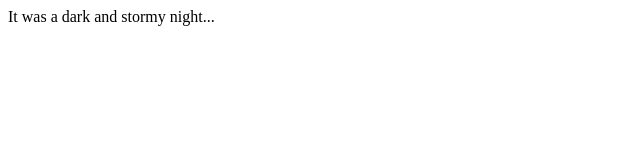
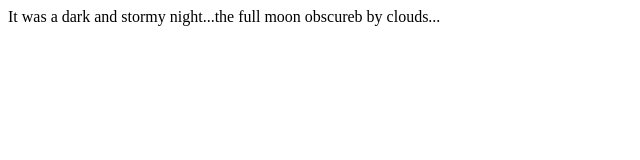
Before and after one commit to ChisimChisim/fireside-story, a plain HTML site: page index.html in a window 1280 px wide. Shown: the whole page, without its empty margins (0-640 px from the left). Drawn offline with Linux system fonts and the light colour scheme.

Commit message:
added second line of story

```diff
--- a/index.html
+++ b/index.html
@@ -1,5 +1,5 @@
 <html>
   <body>
-    <p>It was a dark and stormy night...</p>
+    <p>It was a dark and stormy night...the full moon obscureb by clouds...</p>
   </body>
 </html>
```
